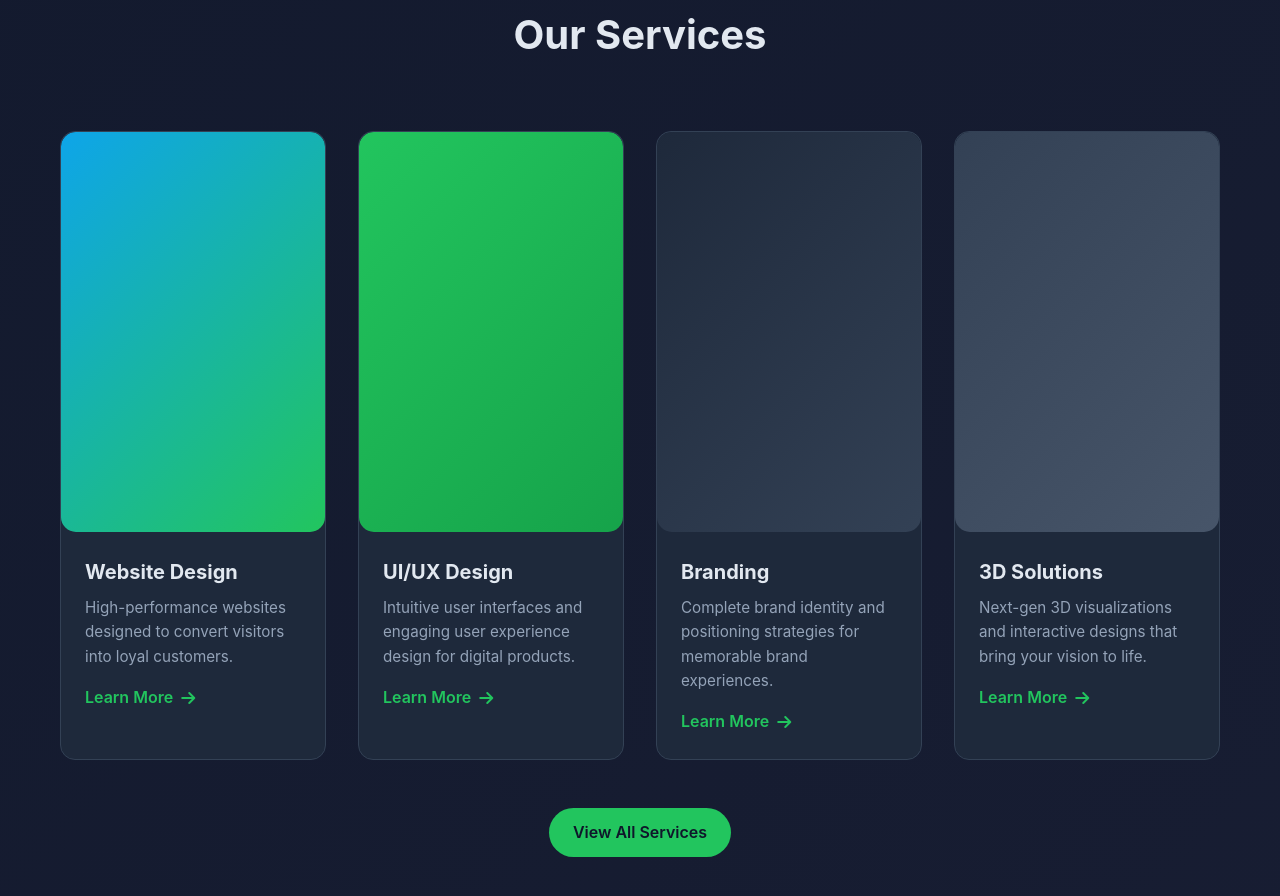
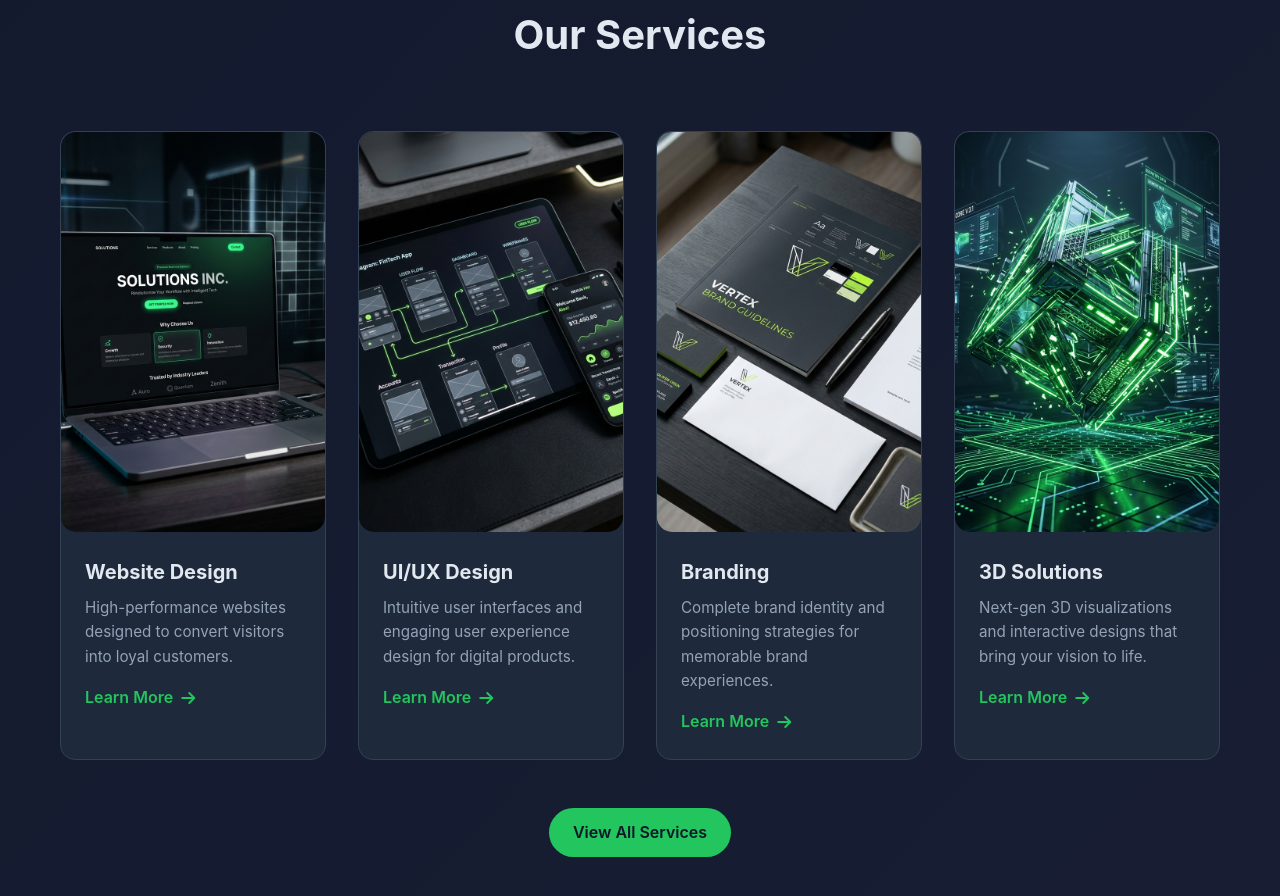
Before and after one commit to duckgamer23/creative-vanam-website, a plain HTML site: page index.html in a window 1280 px wide. Shown: the part 2470-3366 px from the top of the page. Drawn offline with Linux system fonts and the light colour scheme.

Commit message:
Add and integrate premium custom generated images for all services and topics

```diff
--- a/index.html
+++ b/index.html
@@ -186,25 +186,25 @@
             <h2>Our Services</h2>
             <div class="services-grid">
                 <div class="service-card">
-                    <div class="service-image" style="background: linear-gradient(135deg, #0ea5e9 0%, #22c55e 100%);"></div>
+                    <div class="service-image" style="background: url('assets/website-design.png') center/cover no-repeat;"></div>
                     <h3>Website Design</h3>
                     <p>High-performance websites designed to convert visitors into loyal customers.</p>
                     <a href="services.html" class="learn-more">Learn More <i class="fas fa-arrow-right"></i></a>
                 </div>
                 <div class="service-card">
-                    <div class="service-image" style="background: linear-gradient(135deg, #22c55e 0%, #16a34a 100%);"></div>
+                    <div class="service-image" style="background: url('assets/uiux-design.png') center/cover no-repeat;"></div>
                     <h3>UI/UX Design</h3>
                     <p>Intuitive user interfaces and engaging user experience design for digital products.</p>
                     <a href="services.html" class="learn-more">Learn More <i class="fas fa-arrow-right"></i></a>
                 </div>
                 <div class="service-card">
-                    <div class="service-image" style="background: linear-gradient(135deg, #1e293b 0%, #334155 100%);"></div>
+                    <div class="service-image" style="background: url('assets/branding.png') center/cover no-repeat;"></div>
                     <h3>Branding</h3>
                     <p>Complete brand identity and positioning strategies for memorable brand experiences.</p>
                     <a href="services.html" class="learn-more">Learn More <i class="fas fa-arrow-right"></i></a>
                 </div>
                 <div class="service-card">
-                    <div class="service-image" style="background: linear-gradient(135deg, #334155 0%, #475569 100%);"></div>
+                    <div class="service-image" style="background: url('assets/three-d-solutions.png') center/cover no-repeat;"></div>
                     <h3>3D Solutions</h3>
                     <p>Next-gen 3D visualizations and interactive designs that bring your vision to life.</p>
                     <a href="services.html" class="learn-more">Learn More <i class="fas fa-arrow-right"></i></a>
```
Also changed, not shown: services.html (+5 -5 lines), assets/branding.png (added), assets/three-d-solutions.png (added), assets/uiux-design.png (added), assets/web-redesign.png (added), assets/website-design.png (added).
